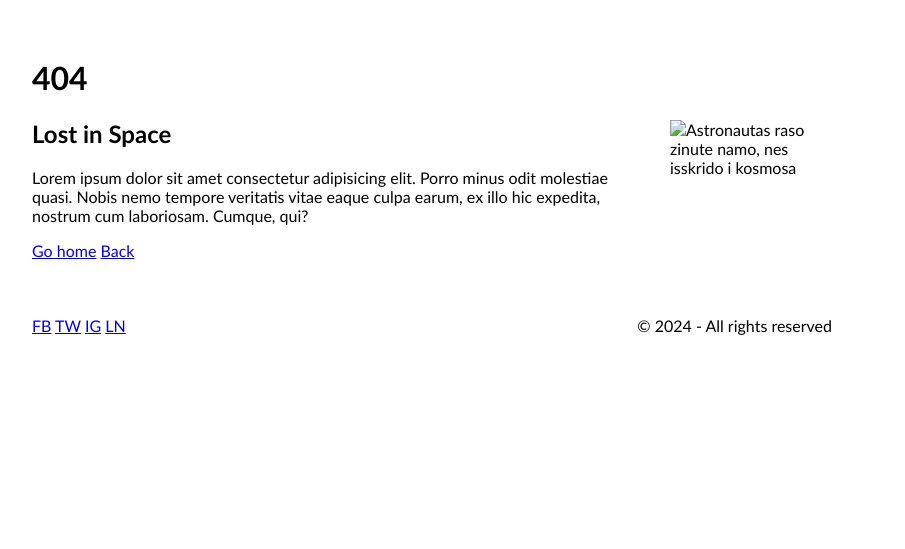
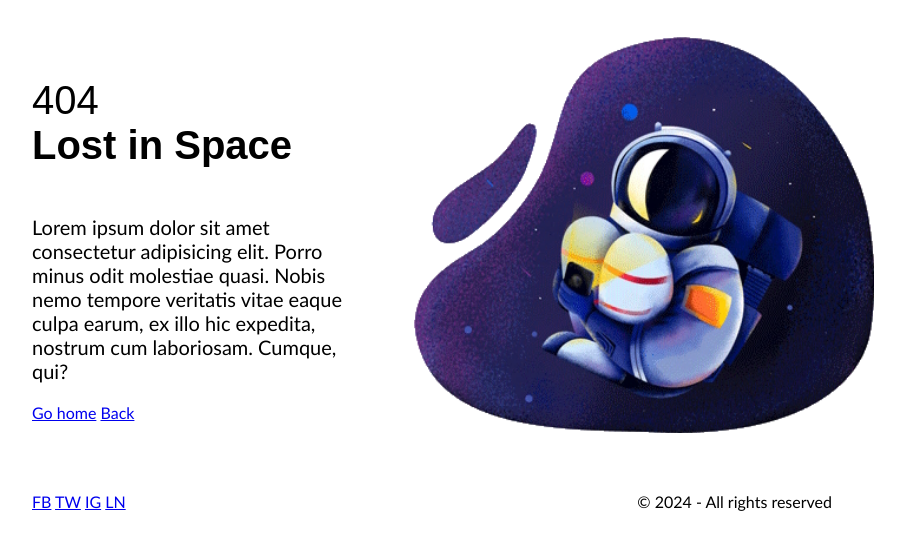
Before and after one commit to LukasN12/48-grupe-astronautas, a website: page index.html in a window 1280 px wide. Shown: the part 73-622 px from the top of the page, without its empty margins (208-1113 px from the left). Drawn offline with Linux system fonts and the light colour scheme.

Commit message:
Almost finished

```diff
--- a/css/main.css
+++ b/css/main.css
@@ -46,21 +46,35 @@ body {
     border-color: red;
 }
 .column-left {
+    display: flex;
+    flex-direction: column;
+    width: 45%;
 }
 .column-right {
+    width: 55%;
 }
 .main-title {
-    font-weight: bold;
+    font-size: 40px;
+    font-weight: 900;
+    font-family: Arial, Helvetica, sans-serif;
 }
-.subtitle {
+.main-title > span {
+    display: block;
+    font-weight: 100;
 }
 .description {
+    font-size: 20px;
 }
+
 .btn-list{
 }
 .btn-list > .btn{
 }
 .btn-list > .btn + .btn {
+}
+
+.main-img {
+    width: 110%;
 }
 
 main > div {
--- a/index.html
+++ b/index.html
@@ -19,8 +19,7 @@
 
     <main class="container">
         <div class="column-left">
-            <h1 class="main-style">404</h1>
-            <h2 class="subtitle">Lost in Space</h2>
+            <h1 class="main-title"><span>404</span>Lost in Space</h1>
             <p class="description">Lorem ipsum dolor sit amet consectetur adipisicing elit. Porro minus odit molestiae quasi.
                 Nobis nemo tempore veritatis vitae eaque culpa earum, ex illo hic expedita, nostrum cum laboriosam.
                 Cumque, qui?</p>
@@ -30,7 +29,7 @@
             </div>
         </div>
         <div class="column-right">
-           <img src="#" alt="Astronautas raso zinute namo, nes isskrido i kosmosa">
+           <img class="main-img" src="./img/astronautas.png" alt="Astronautas raso zinute namo, nes isskrido i kosmosa">
         </div>
     </main>
 
```
Also changed, not shown: img/astronautas.jpg (deleted), img/astronautas.png (added).
